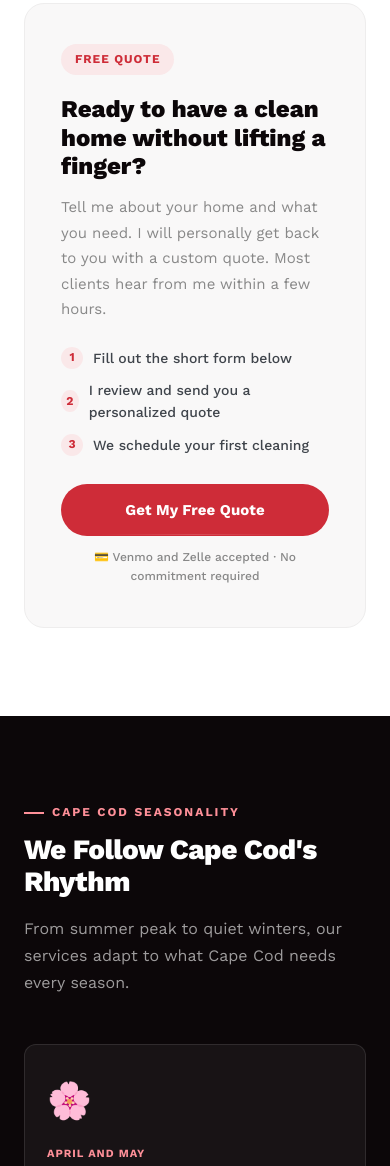
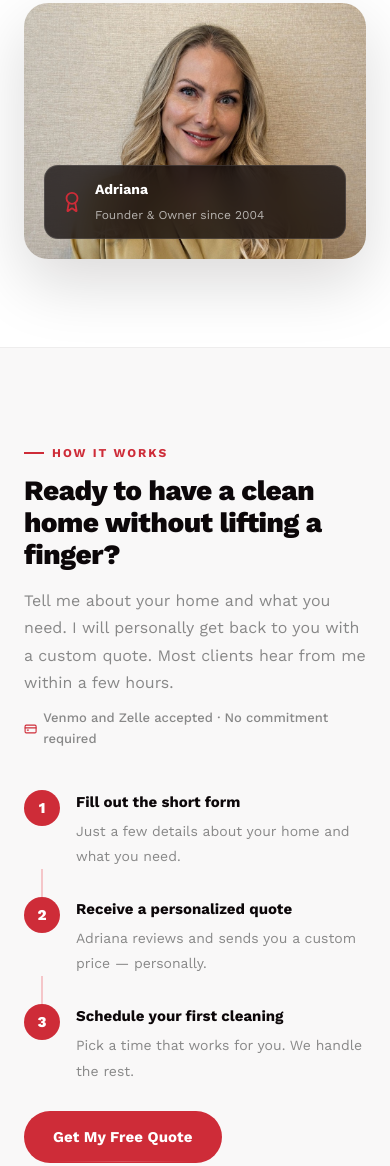
Before and after one commit to superpethome-arch/supercleaning, a plain HTML site: page index.html in a window 390 px wide. Shown: the part 2955-4121 px from the top of the page. Drawn offline with nearby package versions, Linux system fonts and the light colour scheme; animation ran at ten frames a second.

Commit message:
Add Adriana photo to Our Story; move Free Quote steps to own section
- Replace quote card in About with adriana.jpg portrait photo + badge overlay
- Create new 'How It Works' section below About with 3-step quote process
- Add CSS for .adriana-photo-wrap and .quote-steps-section
- Responsive: single column on tablet/mobile

Co-Authored-By: agencyzerocompany <adm@agencyzeropv.com>

```diff
--- a/index.html
+++ b/index.html
@@ -201,6 +201,21 @@
     /* ABOUT */
     .about { background: white; }
     .about-inner { display: grid; grid-template-columns: 1fr 1fr; gap: 80px; align-items: center; }
+    .adriana-photo-wrap { position: relative; border-radius: 24px; overflow: hidden; aspect-ratio: 3/4; box-shadow: 0 24px 64px rgba(12,7,9,.15); }
+    .adriana-photo-wrap img { width: 100%; height: 100%; object-fit: cover; object-position: top; display: block; }
+    .adriana-photo-badge { position: absolute; bottom: 20px; left: 20px; right: 20px; background: rgba(12,7,9,.75); backdrop-filter: blur(12px); border: 1px solid rgba(255,255,255,.12); border-radius: 14px; padding: 12px 16px; color: white; display: flex; align-items: center; gap: 12px; }
+    .adriana-photo-badge svg { width: 22px; height: 22px; color: var(--red); flex-shrink: 0; }
+    .adriana-photo-badge strong { display: block; font-size: 14px; font-weight: 700; }
+    .adriana-photo-badge span { font-size: 12px; color: rgba(255,255,255,.65); }
+    /* QUOTE STEPS */
+    .quote-steps-section { background: var(--off-white); border-top: 1px solid #EEEDED; }
+    .quote-steps-inner { display: grid; grid-template-columns: 1fr 1fr; gap: 80px; align-items: center; }
+    .quote-steps-left .section-title { margin-bottom: 16px; }
+    .quote-step { display: flex; align-items: flex-start; gap: 16px; }
+    .quote-step-num { width: 36px; height: 36px; background: var(--red); color: white; border-radius: 50%; display: flex; align-items: center; justify-content: center; font-size: 15px; font-weight: 800; flex-shrink: 0; }
+    .quote-step-text strong { display: block; font-size: 15px; font-weight: 700; color: var(--near-black); margin-bottom: 4px; }
+    .quote-step-text span { font-size: 14px; color: var(--gray-text); }
+    .quote-step-line { width: 2px; height: 28px; background: var(--red-mid); margin-left: 17px; }
     .about-perks { margin-top: 32px; display: flex; flex-direction: column; gap: 18px; }
     .perk { display: flex; gap: 16px; }
     .perk-icon { width: 44px; height: 44px; background: var(--red-light); border-radius: 10px; display: flex; align-items: center; justify-content: center; font-size: 20px; flex-shrink: 0; }
@@ -363,6 +378,8 @@
       .seasons-grid { grid-template-columns: 1fr 1fr; }
       .testimonials-grid { grid-template-columns: 1fr; }
       .personas-grid { grid-template-columns: 1fr; }
+      .quote-steps-inner { grid-template-columns: 1fr; gap: 40px; }
+      .adriana-photo-wrap { aspect-ratio: 4/3; }
       .cta-box { grid-template-columns: 1fr; text-align: center; padding: 40px 28px; }
       .cta-actions { width: 100%; }
       .footer-top { grid-template-columns: 1fr 1fr; gap: 32px; }
@@ -535,19 +552,34 @@
             <div class="perk"><div class="perk-icon"><i data-lucide="check-circle"></i></div><div class="perk-text"><strong>Trained and Trusted Team</strong><span>Every team member is vetted and trained to my high standards since day one.</span></div></div>
           </div>
         </div>
-        <div style="display:flex;align-items:center;">
-          <div style="background:var(--off-white);border-radius:20px;padding:40px 36px;border:1.5px solid #EEEDED;width:100%;">
-            <div style="display:inline-flex;align-items:center;gap:8px;background:var(--red-light);color:var(--red);font-size:12px;font-weight:700;letter-spacing:1px;text-transform:uppercase;padding:6px 14px;border-radius:50px;margin-bottom:20px;">Free Quote</div>
-            <h3 style="font-size:24px;font-weight:800;color:var(--near-black);line-height:1.2;margin-bottom:14px;">Ready to have a clean home without lifting a finger?</h3>
-            <p style="font-size:15px;color:var(--gray-text);line-height:1.7;margin-bottom:24px;">Tell me about your home and what you need. I will personally get back to you with a custom quote. Most clients hear from me within a few hours.</p>
-            <div style="display:flex;flex-direction:column;gap:10px;margin-bottom:28px;">
-              <div style="display:flex;align-items:center;gap:10px;font-size:14px;color:var(--dark-nav);font-weight:500;"><span style="width:22px;height:22px;background:var(--red-light);border-radius:50%;display:flex;align-items:center;justify-content:center;color:var(--red);font-size:12px;font-weight:700;">1</span>Fill out the short form below</div>
-              <div style="display:flex;align-items:center;gap:10px;font-size:14px;color:var(--dark-nav);font-weight:500;"><span style="width:22px;height:22px;background:var(--red-light);border-radius:50%;display:flex;align-items:center;justify-content:center;color:var(--red);font-size:12px;font-weight:700;">2</span>I review and send you a personalized quote</div>
-              <div style="display:flex;align-items:center;gap:10px;font-size:14px;color:var(--dark-nav);font-weight:500;"><span style="width:22px;height:22px;background:var(--red-light);border-radius:50%;display:flex;align-items:center;justify-content:center;color:var(--red);font-size:12px;font-weight:700;">3</span>We schedule your first cleaning</div>
-            </div>
-            <a href="#contact" class="neon-btn neon-solid neon-md" style="display:flex;width:100%;justify-content:center;">Get My Free Quote</a>
-            <p style="text-align:center;font-size:12px;color:var(--gray-text);margin-top:12px;font-weight:500;">💳 Venmo and Zelle accepted · No commitment required</p>
+        <div class="adriana-photo-wrap">
+          <img src="adriana.jpg" alt="Adriana — Founder of Super Cleaning CC" />
+          <div class="adriana-photo-badge">
+            <i data-lucide="award"></i>
+            <div><strong>Adriana</strong><span>Founder & Owner since 2004</span></div>
           </div>
+        </div>
+      </div>
+    </div>
+  </section>
+
+  <!-- FREE QUOTE STEPS -->
+  <section class="quote-steps-section">
+    <div class="container">
+      <div class="quote-steps-inner">
+        <div class="quote-steps-left">
+          <div class="section-label">How It Works</div>
+          <h2 class="section-title">Ready to have a clean home without lifting a finger?</h2>
+          <p class="section-sub">Tell me about your home and what you need. I will personally get back to you with a custom quote. Most clients hear from me within a few hours.</p>
+          <p style="font-size:13px;color:var(--gray-text);margin-top:12px;font-weight:500;display:flex;align-items:center;gap:6px;"><i data-lucide="credit-card" style="width:14px;height:14px;color:var(--red);"></i> Venmo and Zelle accepted · No commitment required</p>
+        </div>
+        <div class="quote-steps-right">
+          <div class="quote-step"><div class="quote-step-num">1</div><div class="quote-step-text"><strong>Fill out the short form</strong><span>Just a few details about your home and what you need.</span></div></div>
+          <div class="quote-step-line"></div>
+          <div class="quote-step"><div class="quote-step-num">2</div><div class="quote-step-text"><strong>Receive a personalized quote</strong><span>Adriana reviews and sends you a custom price — personally.</span></div></div>
+          <div class="quote-step-line"></div>
+          <div class="quote-step"><div class="quote-step-num">3</div><div class="quote-step-text"><strong>Schedule your first cleaning</strong><span>Pick a time that works for you. We handle the rest.</span></div></div>
+          <a href="#contact" class="neon-btn neon-solid neon-md" style="margin-top:28px;display:inline-flex;">Get My Free Quote</a>
         </div>
       </div>
     </div>
```
Also changed, not shown: adriana.jpg (added).
